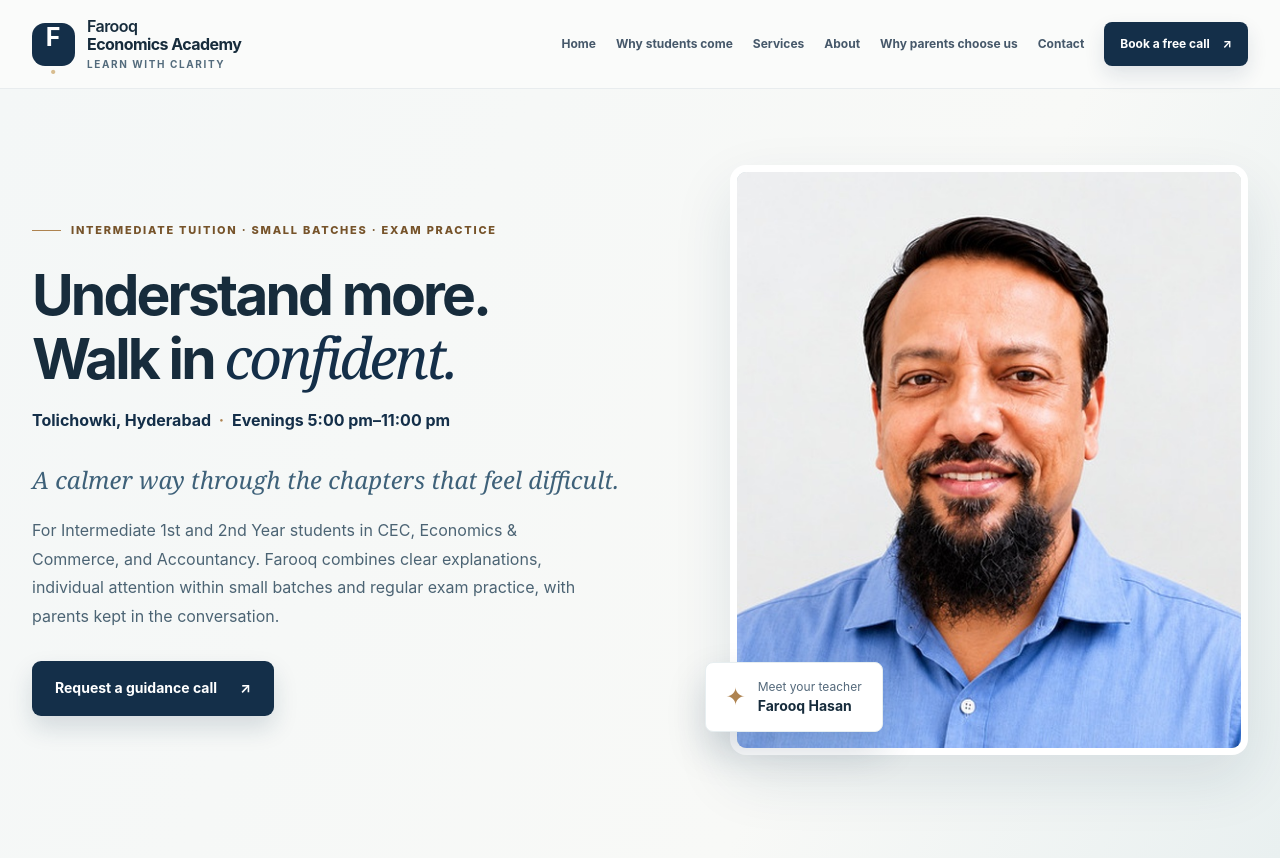
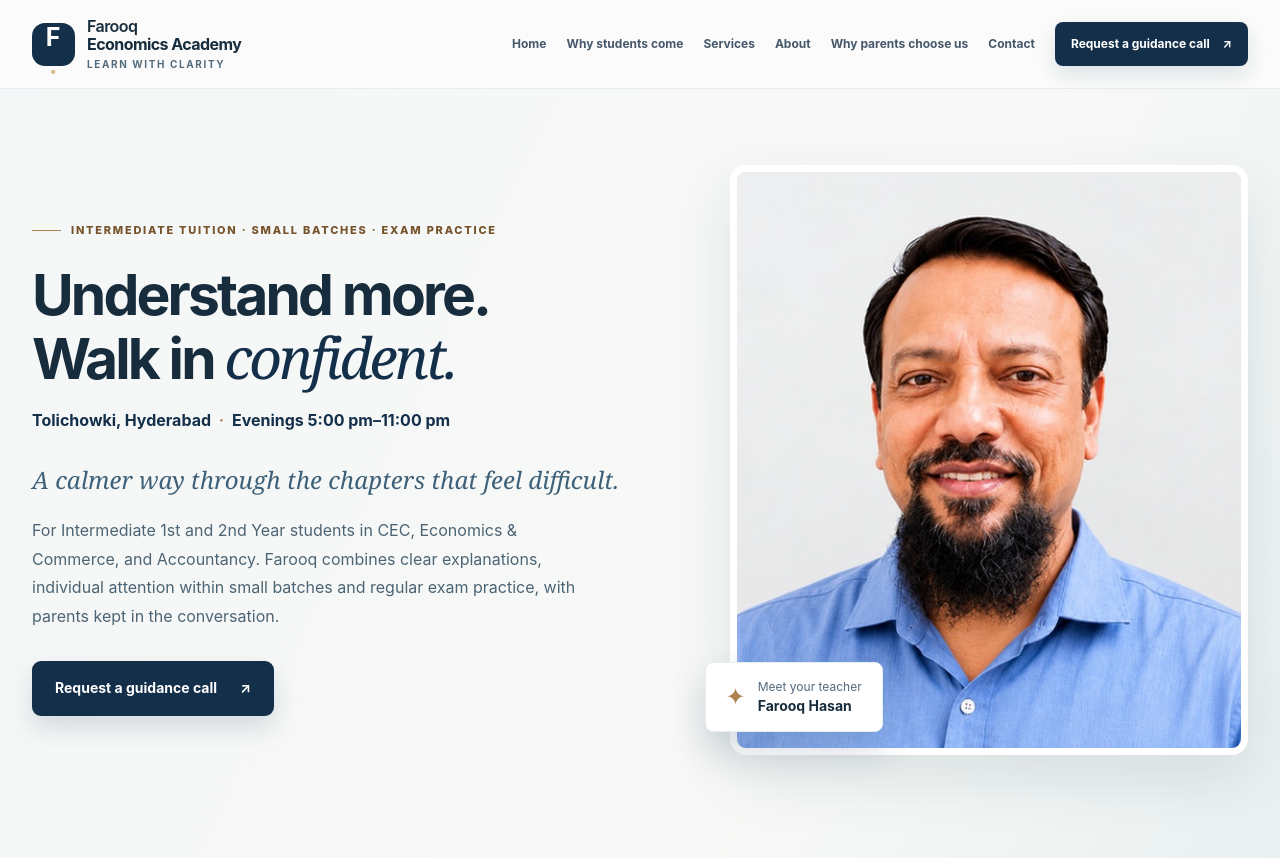
Before and after one commit to farooqhasanda-ops/farooq-economics-academy-website, a Flask app: page / in a window 1280 px wide. Shown: the top 858 px of the page. Run offline with Flask 3, Linux system fonts and the light colour scheme.

Commit message:
Align navigation call-to-action with enquiry draft

```diff
--- a/templates/index.html
+++ b/templates/index.html
@@ -12,7 +12,7 @@
 <header class="site-header" id="home"><div class="container nav-shell">
   <a class="brand" href="#home" aria-label="Farooq Economics Academy home"><span class="brand-mark" aria-hidden="true">F<span>.</span></span><span class="brand-name">Farooq <strong>Economics Academy</strong><small>Learn with clarity</small></span></a>
   <button class="menu-toggle" type="button" aria-label="Open menu" aria-expanded="false" aria-controls="primary-navigation"><span></span><span></span><span></span></button>
-  <nav class="nav-links" id="primary-navigation" aria-label="Main navigation"><a href="#home">Home</a><a href="#needs">Why students come</a><a href="#services">Services</a><a href="#about">About</a><a href="#approach">Why parents choose us</a><a href="#contact">Contact</a><a class="nav-cta" href="#contact">Book a free call <span aria-hidden="true">↗</span></a></nav>
+  <nav class="nav-links" id="primary-navigation" aria-label="Main navigation"><a href="#home">Home</a><a href="#needs">Why students come</a><a href="#services">Services</a><a href="#about">About</a><a href="#approach">Why parents choose us</a><a href="#contact">Contact</a><a class="nav-cta" href="#contact">Request a guidance call <span aria-hidden="true">↗</span></a></nav>
 </div></header>
 <main id="main">
 <section class="hero section" aria-labelledby="hero-title"><div class="container hero-grid">
```
